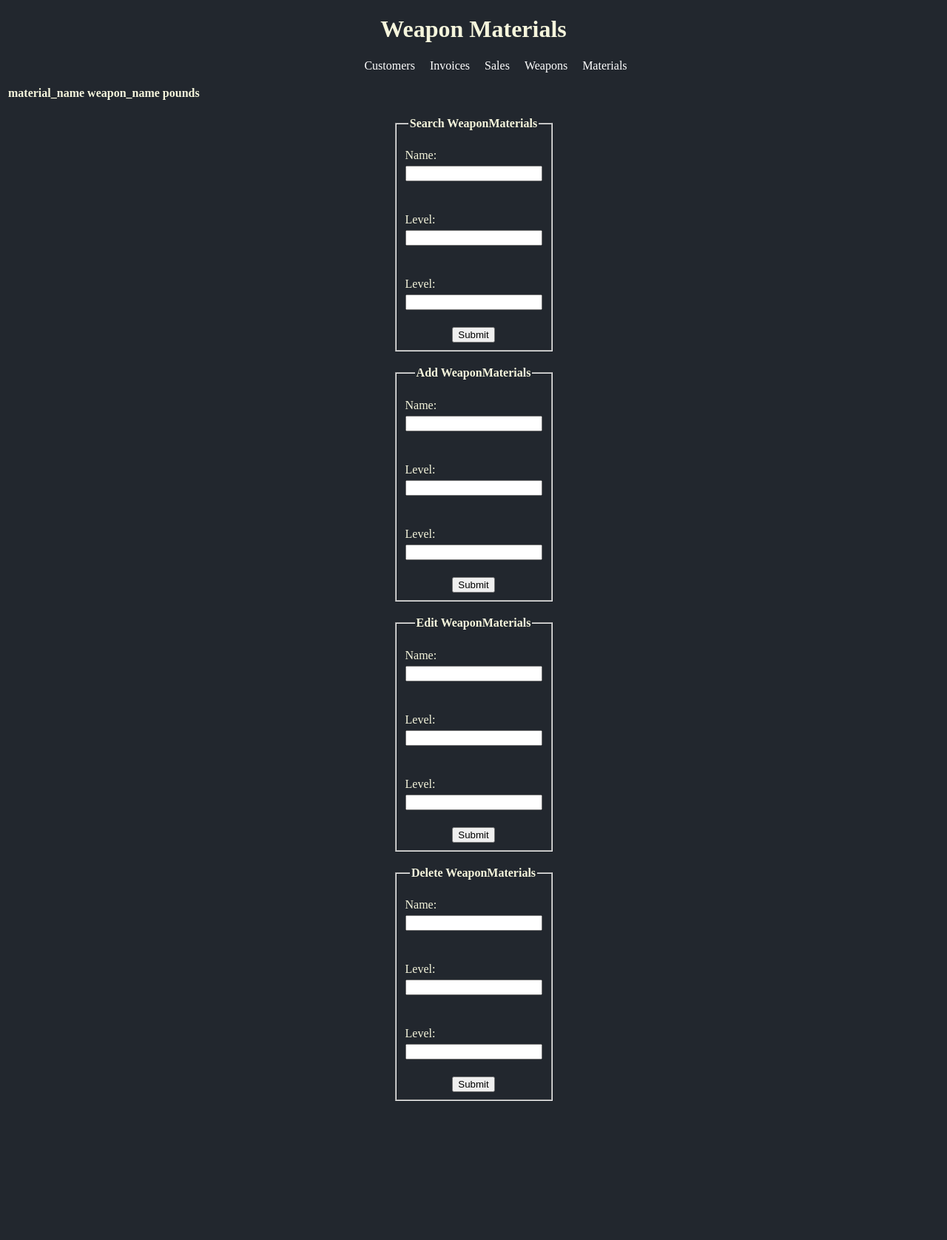
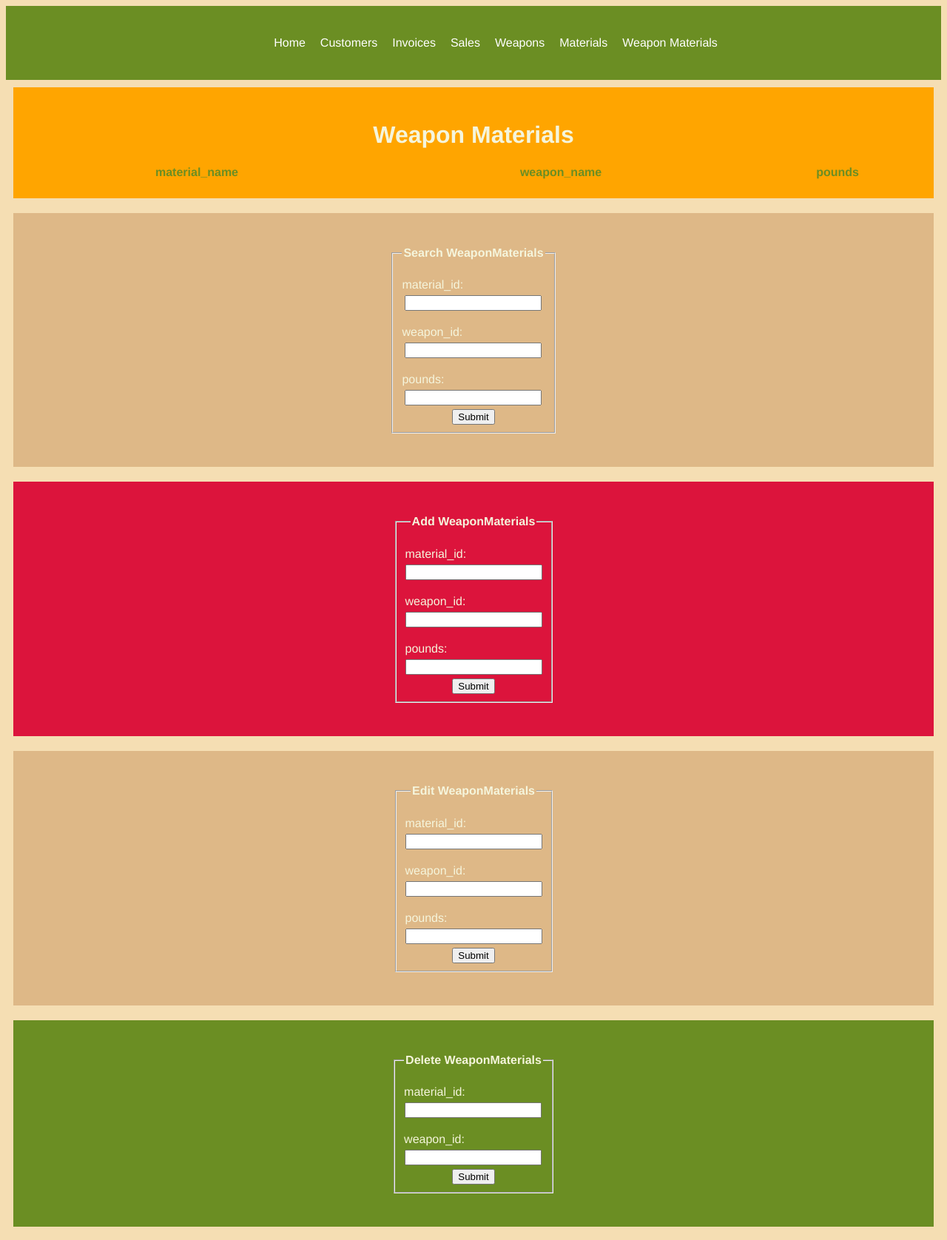
Before and after one commit to Jawad-A02/Ye-Olde-Weapons-Smithery, a plain HTML site: page weaponMaterials.html in a window 1280 px wide. Shown: the whole page at 74% size. Before the commit the page ends 1508 px from the top, so only its background shows below. Drawn offline with Linux system fonts and the light colour scheme.

Commit message:
New changes to the html

```diff
--- a/styles.css
+++ b/styles.css
@@ -1,5 +1,75 @@
+.body-div {
+  display: flex;
+  flex-direction: column;
+  justify-content: center;
+  font-family: 'Franklin Gothic Medium', 'Arial Narrow', Arial, sans-serif;
+}
+
+.nav {
+  padding-top: 25px;
+  padding-bottom: 25px;
+  background-color: olivedrab;
+  color:olivedrab;
+}
+
+.info {
+  padding-top: 25px;
+  padding-bottom: 25px;
+  background-color: orange;
+  margin: 10px;
+}
+
+
+.table {
+  padding-top: 25px;
+  background-color: orange;
+  flex-direction: column;
+  padding-bottom: 25px;
+  margin: 10px;
+}
+
+.search {
+  padding-top: 25px;
+  display: flex;
+  background-color: burlywood;
+  flex-direction: column;
+  align-items: center;
+  padding-bottom: 25px;
+  margin: 10px;
+}
+
+.add {
+  padding-top: 25px;
+  display: flex;
+  background-color: crimson;
+  flex-direction: column;
+  align-items: center;
+  padding-bottom: 25px;
+  margin: 10px;
+}
+
+.edit {
+  padding-top: 25px;
+  display: flex;
+  background-color: burlywood;
+  flex-direction: column;
+  align-items: center;
+  padding-bottom: 25px;
+  margin: 10px;
+}
+
+.delete {
+  padding-top: 25px;
+  display: flex;
+  background-color: olivedrab;
+  flex-direction: column;
+  align-items: center;
+  padding-bottom: 25px;
+  margin: 10px;
+}
+
 body {
-  background-color: #22272E;
+  background-color: wheat;
   color: beige;
   text-align: center;
 }
@@ -15,9 +85,39 @@ li {
   margin-left: 20px;
 }
 
+table {
+  color:olivedrab;
+  border-color: orangered;
+  border-radius: 100px;
+  border-color: #22272E;
+  border-collapse: collapse;
+  width: 100%;
+  table-layout: fixed; /* Set the table layout to fixed */
+}
+
+tbody {
+  display: table;
+  width: 100%;
+}
+
+tr {
+  display: table-row;
+}
+
+td {
+  display: table-cell; /* Make each cell behave like a table cell */
+  text-align: center; /* Align the content within the cell horizontally (center, left, right, etc.) */
+  padding: 10px; /* Add padding to create space around the content */
+  border: 1px solid #ccc; /* Add borders to the cells (optional) */
+}
+
 a {
   text-decoration: none;
   color: white;
+}
+
+a:hover {
+  color: burlywood;
 }
 
 fieldset {
--- a/weaponMaterials.html
+++ b/weaponMaterials.html
@@ -7,16 +7,25 @@
   <link rel="stylesheet" href="styles.css">
 </head>
 <body>
-  <h1>Weapon Materials</h1>
+  <div class="body-div">
+
+    <div class="nav">
       <nav>
         <ul>
-        <li><a href="/customers.html">Customers</a></li>
-        <li><a href="/invoices.html">Invoices</a></li>
-        <li><a href="/sales.html">Sales</a></li>
-        <li><a href="/weapons.html">Weapons</a></li>
-        <li><a href="/materials.html">Materials</a></li>
+            <li><a href="index.html">Home</a></li>
+            <li><a href="customers.html">Customers</a></li>
+            <li><a href="invoices.html">Invoices</a></li>
+            <li><a href="sales.html">Sales</a></li>
+            <li><a href="weapons.html">Weapons</a></li>
+            <li><a href="materials.html">Materials</a></li>
+            <li><a href="weaponMaterials.html">Weapon Materials</a></li>
         </ul>
       </nav>
+    </div>
+
+  <!-- Weapon Materials table -->
+    <div class="table">
+    <h1>Weapon Materials</h1>
     <table>
         <tr>
             <th>material_name</th>
@@ -24,61 +33,69 @@
             <th>pounds</th>
         </tr>
     </table>
-    <div class="search-weaponMaterials">
-        <form method="GET">
-            <fieldset class="fields">
+    </div>
+
+  <!-- search for Weapon Materials -->
+    <div class="search">
+        <form action="/submit" method="GET">
+            <fieldset>
                 <legend><strong>Search WeaponMaterials</strong></legend>
-                <label for="weaponMaterials-search-weaponName">Name:</label>
-                <input id="weaponMaterials-search-weaponName" name="name" type="text"><br>
-                <label for="weaponMaterials-search-materialName">Level:</label>
-                <input id="weaponMaterials-search-materialName" name="level" type="text"><br>
-                <label for="weaponMaterials-add-pounds">Level:</label>
-                <input id="weaponMaterials-add-pounds" name="level" type="int"><br>
+                <label for="weaponMaterials-search-weaponName">material_id:</label>
+                <input id="weaponMaterials-search-weaponName" name="name" type="text">
+                <label for="weaponMaterials-search-materialName">weapon_id:</label>
+                <input id="weaponMaterials-search-materialName" name="level" type="text">
+                <label for="weaponMaterials-add-pounds">pounds:</label>
+                <input id="weaponMaterials-add-pounds" name="level" type="int">
                 <button type="button">Submit</button>
             </fieldset>
         </form>
     </div>
-    <div class="add-customers">
-        <form method="POST">
-            <fieldset class="fields">
+
+  <!-- Add Weapon Materials -->
+    <div class="add">
+        <form action="/submit" method="POST">
+            <fieldset>
                 <legend><strong>Add WeaponMaterials</strong></legend>
-                <label for="weaponMaterials-add-weaponName">Name:</label>
-                <input id="weaponMaterials-add-weaponName" name="name" type="text"><br>
-                <label for="weaponMaterials-add-materialName">Level:</label>
-                <input id="weaponMaterials-add-materialName" name="level" type="text"><br>
-                <label for="weaponMaterials-add-pounds">Level:</label>
-                <input id="weaponMaterials-add-pounds" name="level" type="int"><br>
+                <label for="weaponMaterials-search-weaponName">material_id:</label>
+                <input id="weaponMaterials-search-weaponName" name="name" type="text">
+                <label for="weaponMaterials-search-materialName">weapon_id:</label>
+                <input id="weaponMaterials-search-materialName" name="level" type="text">
+                <label for="weaponMaterials-add-pounds">pounds:</label>
+                <input id="weaponMaterials-add-pounds" name="level" type="int">
                 <button type="button">Submit</button>
             </fieldset>
         </form>
     </div>
-    <div class="edit-customers">
-        <form method="PUT">
-            <fieldset class="fields">
+
+  <!-- Edit Weapon Materials -->
+    <div class="edit">
+        <form action="/submit" method="PUT">
+            <fieldset>
                 <legend><strong>Edit WeaponMaterials</strong></legend>
-                <label for="weaponMaterials-edit-weaponName">Name:</label>
-                <input id="weaponMaterials-edit-weaponName" name="name" type="text"><br>
-                <label for="weaponMaterials-edit-materialName">Level:</label>
-                <input id="weaponMaterials-edit-materialName" name="level" type="text"><br>
-                <label for="weaponMaterials-add-pounds">Level:</label>
-                <input id="weaponMaterials-add-pounds" name="level" type="int"><br>
+                <label for="weaponMaterials-search-weaponName">material_id:</label>
+                <input id="weaponMaterials-search-weaponName" name="name" type="text">
+                <label for="weaponMaterials-search-materialName">weapon_id:</label>
+                <input id="weaponMaterials-search-materialName" name="level" type="text">
+                <label for="weaponMaterials-add-pounds">pounds:</label>
+                <input id="weaponMaterials-add-pounds" name="level" type="int">
                 <button type="button">Submit</button>
             </fieldset>
         </form>
     </div>
-    <div class="delete customers">
-        <form method="DELETE">
-            <fieldset class="fields">
+
+  <!-- delete Weapon Materials -->
+    <div class="delete">
+        <form action="/submit" method="DELETE">
+            <fieldset>
                 <legend><strong>Delete WeaponMaterials</strong></legend>
-                <label for="weaponMaterials-delete-weaponName">Name:</label>
-                <input id="weaponMaterials-delete-weaponName" name="name" type="text"><br>
-                <label for="weaponMaterials-delete-materialName">Level:</label>
-                <input id="weaponMaterials-delete-materialName" name="level" type="text"><br>
-                <label for="weaponMaterials-add-pounds">Level:</label>
-                <input id="weaponMaterials-add-pounds" name="level" type="int"><br>
+                <label for="weaponMaterials-search-weaponName">material_id:</label>
+                <input id="weaponMaterials-search-weaponName" name="name" type="text">
+                <label for="weaponMaterials-search-materialName">weapon_id:</label>
+                <input id="weaponMaterials-search-materialName" name="level" type="text">
                 <button type="button">Submit</button>
             </fieldset>
         </form>
     </div>
+    </div>
 </body>
 </html>
```
Also changed, not shown: customers.html (+44 -26 lines), index.html (+22 -10 lines), invoices.html (+26 -20 lines), materials.html (+35 -19 lines), sales.html (+50 -44 lines), weapons.html (+53 -34 lines). Lines whose indentation alone changed are shown as unchanged.
